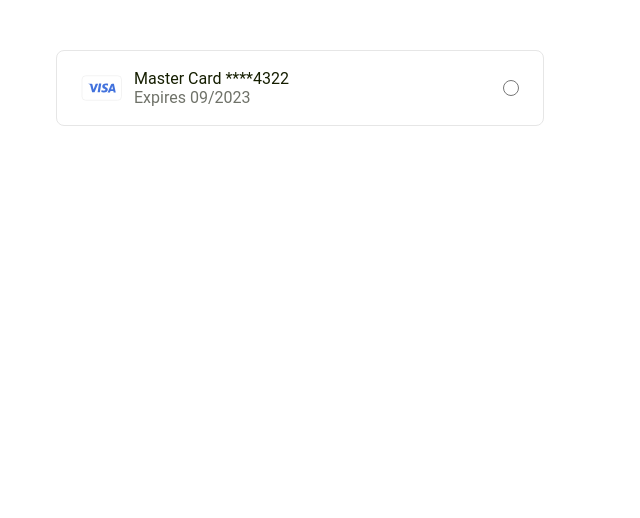
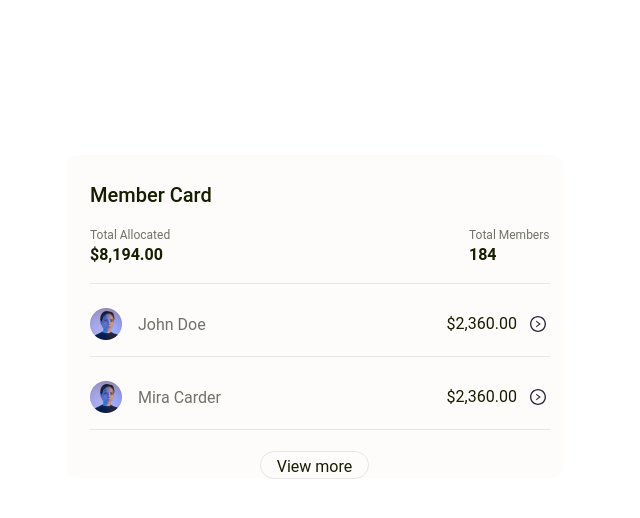
Before and after one commit to c-kiplimo/statement_ui, a Next.js app: page /statement/dev in a window 1280 px wide. Shown: the top 518 px of the page, without its empty margins (0-640 px from the left). Built offline with nearby package versions, Linux system fonts and the light colour scheme.

Commit message:
member-card-item

```diff
--- a/src/app/statement/dev/page.tsx
+++ b/src/app/statement/dev/page.tsx
@@ -1,55 +1,12 @@
 "use client";
 import React, { Fragment, useState } from "react";
 import withContainer from "../../../components/molecules/shared/statement-core/statement.container.hoc";
-import SelectionCard from "@/src/components/widgets/card-info/card-info-radio";
-import RadioButton from "@/src/components/atoms/radio/radioButton";
+import MemberCard from "@/src/components/widgets/member-card-item/member.card";
 
 const Dev = () => {
-  const [selectedOption, setSelectedOption] = useState<string | null>(null);
-  const handleOptionChange = (e: any) => {
-    const newValue = e.target.value;
-    setSelectedOption((prevValue) => (prevValue === newValue ? "" : newValue));
-  };
-
-  const cardIcon = (
-    <svg
-      width="41"
-      height="26"
-      viewBox="0 0 41 26"
-      fill="none"
-      xmlns="http://www.w3.org/2000/svg"
-    >
-      <rect
-        x="1"
-        y="0.75"
-        width="39.5"
-        height="24.5"
-        rx="3.75"
-        stroke="#E6E6E6"
-        strokeWidth="0.5"
-      />
-      <path
-        d="M27.1043 8.86865C26.4536 8.61996 25.7658 8.49516 25.0733 8.50014C22.8336 8.50014 21.2518 9.68348 21.2406 11.3822C21.2266 12.6301 22.3647 13.3333 23.2255 13.7503C24.1088 14.179 24.4042 14.4492 24.4014 14.8323C24.3958 15.4152 23.6959 15.6795 23.045 15.6795C22.1505 15.6795 21.662 15.5488 20.9103 15.2214L20.6317 15.0849L20.314 17.0405C20.8585 17.2783 21.8397 17.4824 22.8532 17.5C25.2342 17.5 26.7908 16.324 26.809 14.5167C26.8286 13.5198 26.2127 12.7666 24.9165 12.1441C24.1284 11.7404 23.6399 11.4702 23.6399 11.0606C23.6399 10.698 24.0584 10.3104 24.9333 10.3104C25.5155 10.2956 26.0942 10.4102 26.6312 10.6466L26.8412 10.745L27.1589 8.85544L27.1043 8.86865ZM32.9163 8.6587H31.1665C30.622 8.6587 30.2119 8.8158 29.9739 9.38251L26.6088 17.3781H28.9899L29.4658 16.0671L32.3718 16.07C32.4403 16.3769 32.6503 17.3781 32.6503 17.3781H34.75L32.9163 8.6587ZM18.0197 8.5853H20.2888L18.8694 17.3091H16.6031L18.0197 8.58236V8.5853ZM12.2596 13.3935L12.4947 14.6048L14.712 8.6587H17.1154L13.5446 17.3664H11.1467L9.18703 9.99327C9.15529 9.87169 9.08075 9.76728 8.97847 9.7011C8.27213 9.31841 7.52373 9.02799 6.75 8.83635L6.7808 8.65283H10.4328C10.9284 8.67339 11.3273 8.83635 11.4603 9.39132L12.2582 13.3979L12.2596 13.3935ZM30.1167 14.2832L31.021 11.8432C31.0098 11.8696 31.2071 11.3396 31.3219 11.0122L31.4773 11.7653L32.0022 14.2818H30.1153L30.1167 14.2832Z"
-        fill="#4272DD"
-      />
-    </svg>
-  );
-
   return (
     <Fragment>
-      <div style={{ marginTop: "10px" }}>
-        <SelectionCard
-          icon={cardIcon}
-          label="Master Card ****4322"
-          description="Expires 09/2023"
-          name="card-info"
-          value={selectedOption}
-          onSelection={(event) => {
-            console.log(event);
-          }}
-        />
-      </div>
-
+      <MemberCard title="Member Card" title2="View more" />
     </Fragment>
   );
 };
--- a/src/components/widgets/member-card-item/customer-details/customer.info.tsx
+++ b/src/components/widgets/member-card-item/customer.info.tsx
@@ -3,7 +3,8 @@
 import Text from "@/src/components/atoms/text/vertical-info-description";
 
 type CustomerDetailsProps = {
-  image: string;
+  src: string;
+  alt?: string;
   title: string;
   amount: string;
   arrow: any;
@@ -15,7 +16,7 @@
     <div className={styles.container} onClick={props.onClick}>
       <div className={styles.description}>
         <div className={styles.icon}>
-          <img src={props.image} alt={props.image} />
+          <img src={props.src} alt={props.alt} />
         </div>
         <div className={styles.custname}>
           <Text
--- /dev/null
+++ b/src/components/widgets/member-card-item/member.card.module.css
@@ -0,0 +1,49 @@
+.container {
+  display: flex;
+  flex-direction: column;
+  align-items: flex-start;
+  padding: 24px 24px 8px;
+
+  position: absolute;
+  width: 497px;
+  height: 323px;
+  left: 66px;
+  top: 155px;
+
+  background: #fefbfb;
+  border-radius: 12px;
+}
+
+.body {
+  display: flex;
+  flex-direction: column;
+  align-items: center;
+  padding: 0px;
+  gap: 8px;
+  width: 449px;
+  height: 240px;
+  flex: none;
+  order: 1;
+  align-self: stretch;
+  flex-grow: 0;
+}
+
+.button {
+  box-sizing: border-box;
+  display: flex;
+  flex-direction: row;
+  justify-content: center;
+  align-items: center;
+  padding: 6px 16px;
+  gap: 8px;
+  height: 28px;
+  border: 1px solid #e6e6e6;
+  border-radius: 24px;
+  flex: none;
+  order: 1;
+  flex-grow: 0;
+}
+
+.buttondiv {
+  align-self: center;
+}
--- /dev/null
+++ b/src/components/widgets/member-card-item/member.card.tsx
@@ -0,0 +1,74 @@
+import React from "react";
+import styles from "./member.card.module.css";
+import Text from "@/src/components/atoms/text/vertical-info-description";
+import FundsAllocation from "@/src/components/widgets/member-card-item/funds.alocation";
+import CustomerDetails from "@/src/components/widgets/member-card-item/customer.info";
+import { RightCircleOutlined } from "@ant-design/icons";
+import image from "@/public/Ellipse.png";
+
+type MemberCardDescription = {
+  title: string;
+  title2: string;
+  onClick?: () => void;
+};
+
+const MemberCard = (props: MemberCardDescription) => {
+  return (
+    <div className={styles.container} onClick={props.onClick}>
+      <div className={styles.titleContainer}>
+        <Text
+          title={props.title}
+          titleStyle={{
+            width: "132px",
+            height: "32px",
+            fontStyle: "normal",
+            fontWeight: "500",
+            fontSize: "20px",
+            lineHeight: "32px",
+            color: "#151E00",
+            flex: "none",
+            order: "0",
+            flexGrow: "0",
+          }}
+        />
+        <div className={styles.body}>
+          <FundsAllocation
+            title={"Total Allocated"}
+            description={"$8,194.00"}
+            title2={"Total Members"}
+            description2={"184"}
+          />
+
+          <CustomerDetails
+            src={"/Ellipse.png"}
+            title={"John Doe"}
+            amount={"$2,360.00"}
+            arrow={<RightCircleOutlined />}
+          />
+          <CustomerDetails
+            src={"/Ellipse.png"}
+            title={"Mira Carder"}
+            amount={"$2,360.00"}
+            arrow={<RightCircleOutlined />}
+          />
+        </div>
+      </div>
+      <div className={styles.buttondiv}>
+        <button className={styles.button}>
+          <Text
+            title={props.title2}
+            titleStyle={{
+              height: "16px",
+              color: "#151E00",
+              flex: "none",
+              order: "1",
+              flexGrow: "0",
+            }}
+          />
+        </button>
+      </div>
+    </div>
+  );
+};
+
+export default MemberCard;
```
Also changed, not shown: src/components/widgets/member-card-item/customer.info.module.css (renamed from src/components/widgets/member-card-item/customer-details/customer.info.module.css), src/components/widgets/member-card-item/funds.alocation.module.css (renamed from src/components/widgets/member-card-item/funds-alocation/funds.alocation.module.css), src/components/widgets/member-card-item/funds.alocation.tsx (renamed from src/components/widgets/member-card-item/funds-alocation/funds.alocation.tsx).
